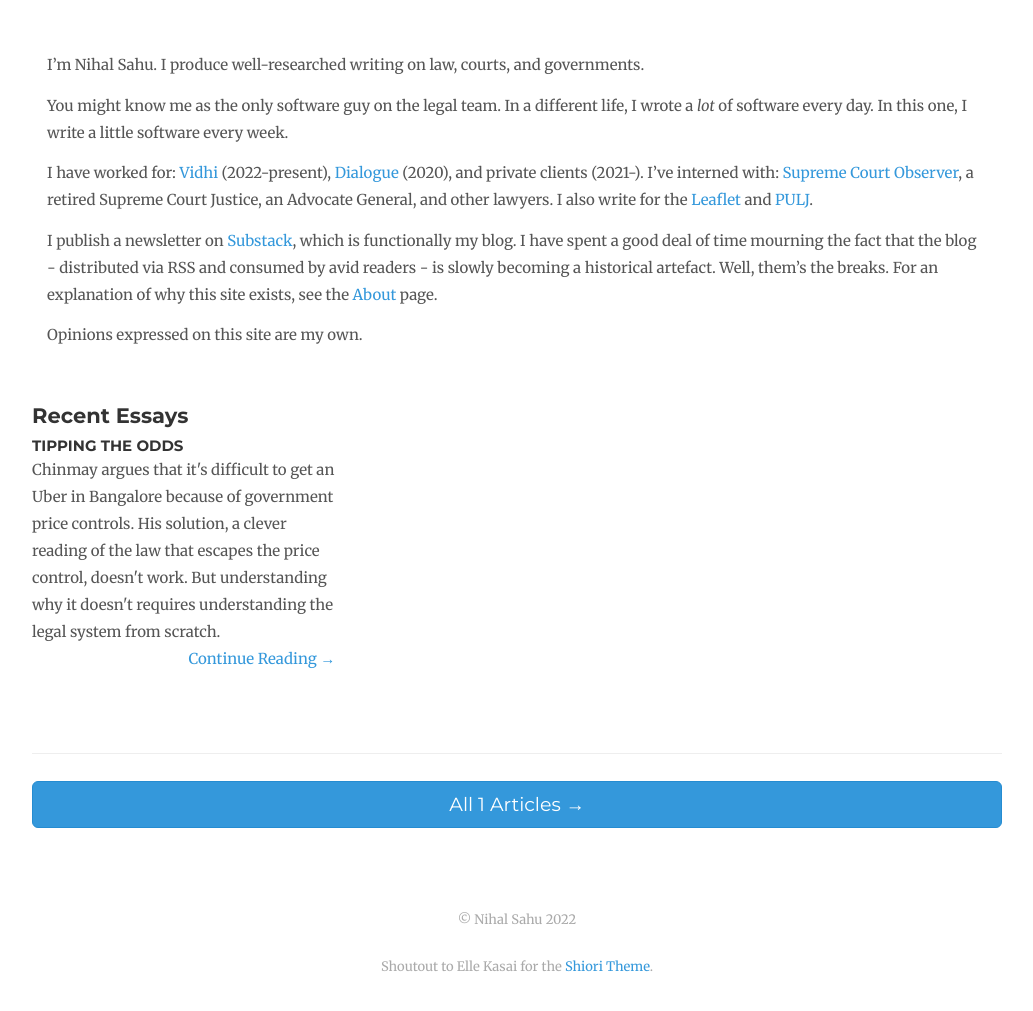
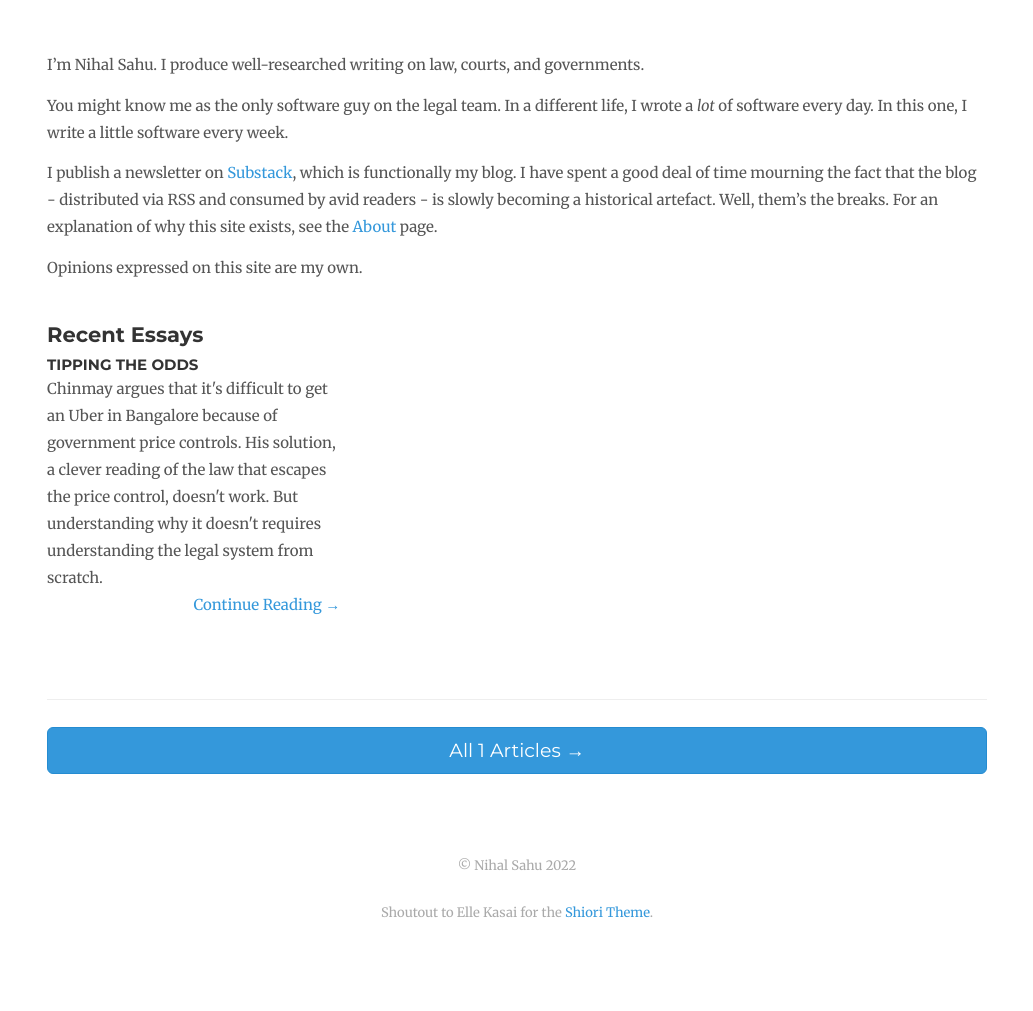
Before and after one commit to annihalated/annihalated.github.io, a Jekyll site: the page built from index.md, in a window 1280 px wide, cut to the strip 104-1123 px from the top of the page. Shown: the top 1011 px of the strip, without its empty margins (123-1156 px from the left). Built offline with Jekyll 4.4.1, drawn with Linux system fonts in a browser that asks for light colours; nearby versions of some CDN libraries; comment, search, counter and statistics services are not loaded; after the commit the page ends 1069 px from its top, so only the background shows below that; part of the change alters nothing that is shown.

Commit message:
Added analytics

```diff
--- a/_includes/head.html
+++ b/_includes/head.html
@@ -1 +1,10 @@
 <!-- Additions to <head> tags go here. -->
+<!-- Google tag (gtag.js) -->
+<script async src="https://www.googletagmanager.com/gtag/js?id=G-998G1SXGVX"></script>
+<script>
+  window.dataLayer = window.dataLayer || [];
+  function gtag(){dataLayer.push(arguments);}
+  gtag('js', new Date());
+
+  gtag('config', 'G-998G1SXGVX');
+</script>
--- a/_includes/intro.md
+++ b/_includes/intro.md
@@ -2,8 +2,6 @@ I'm Nihal Sahu. I produce well-researched writing on law, courts, and government
 
 You might know me as the only software guy on the legal team. In a different life, I wrote a _lot_ of software every day. In this one, I write a little software every week.
 
-I have worked for: [Vidhi](https://vidhilegalpolicy.in/) (2022-present), [Dialogue](https://thedialogue.co/) (2020), and private clients (2021-). I've interned with: [Supreme Court Observer](https://scobserver.in/), a retired Supreme Court Justice, an Advocate General, and other lawyers. I also write for the [Leaflet](https://theleaflet.in/) and [PULJ](https://pulj.org/).
-
 I publish a newsletter on [Substack](https://nihalsahu.substack.com/), which is functionally my blog. I have spent a good deal of time mourning the fact that the blog - distributed via RSS and consumed by avid readers - is slowly becoming a historical artefact. Well, them's the breaks. For an explanation of why this site exists, see the [About](https://nihalsahu.net/about) page.
 
 Opinions expressed on this site are my own.
--- a/index.md
+++ b/index.md
@@ -2,10 +2,11 @@
 hide_sidebar: true
 ---
 {% include intro.md %}
+
+<h2 class="bottom15">Recent Essays</h2>
 <div class="row bottom15">
-<h2 class="bottom15">Recent Essays</h2>
+
 {% for post in site.posts %}
-<div class="row bottom15">
   <div class="post-header-home col-sm-4">
     <h3 class="post-title-home"><a href="{{ post.url | prepend:site.baseurl}}">{{post.title}}</a></h3>
     <div class="post-excerpt-home">
@@ -16,6 +17,7 @@ hide_sidebar: true
 {% endfor %}
 </div>
 
+
 <hr>
 <div class="home-read-more">
   <a href="{{ "/archive" | prepend:site.baseurl }}" class="btn btn-primary btn-block btn-lg">All {{ site.posts | size }} Articles →</a>
```
